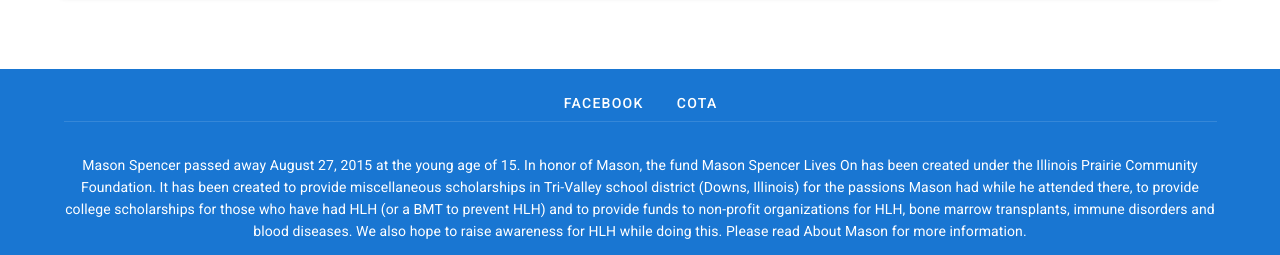
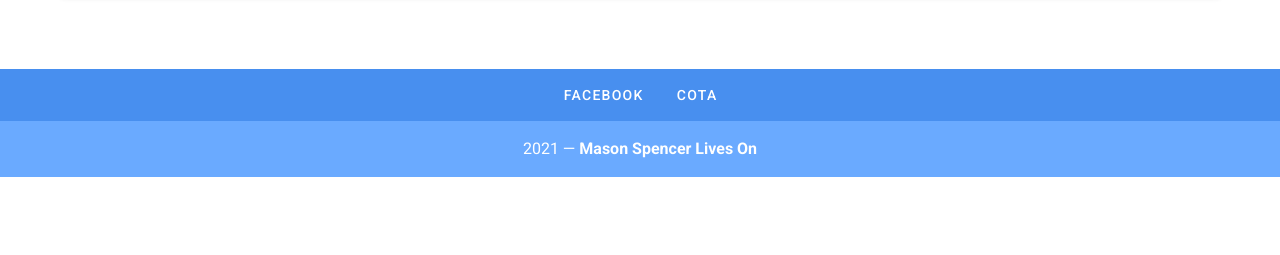
Before and after one commit to austinbspencer/masonspencerliveson, a Vue app: page / in a window 1280 px wide. Shown: the part 8860-9115 px from the top of the page. After the commit the page ends 9037 px from the top, so only its background shows below. Built offline with nearby package versions, Linux system fonts and the light colour scheme.

Commit message:
update app footer to remove large text

```diff
--- a/src/components/AppFooter.vue
+++ b/src/components/AppFooter.vue
@@ -1,46 +1,34 @@
 <template>
   <div>
     <v-footer
+      color="primary lighten-1"
       app
+      absolute
       dark
       padless
-      absolute
-      color="primary"
     >
-      <v-container>
-        <v-row justify="center">
-          <v-card
-            flat
-            tile
-            class="primary white--text text-center"
+      <v-row
+        justify="center"
+        no-gutters
       >
-            <v-card-text>
         <v-btn
-                v-for="link,i in links"
-                :key="i"
-                class="white--text"
+          v-for="link in links"
+          :key="link"
+          color="white"
           :href="link.url"
           text
+          rounded
+          class="my-2"
         >
-                <!-- <v-icon size="24px">
-              {{ link.icon }}
-            </v-icon> -->
-                {{link.title}}
+          {{ link.title }}
         </v-btn>
-              <v-divider></v-divider>
-            </v-card-text>
-            <v-card-text class="white--text">
-              Mason Spencer passed away August 27, 2015 at the young age of 15. In honor of Mason, the fund Mason Spencer Lives On has been created under the Illinois Prairie Community Foundation. It has been created to provide miscellaneous scholarships in Tri-Valley school district (Downs, Illinois) for the passions Mason had while he attended there, to provide college scholarships for those who have had HLH (or a BMT to prevent HLH) and to provide funds to non-profit organizations for HLH, bone marrow transplants, immune disorders and blood diseases. We also hope to raise awareness for HLH while doing this. Please read About Mason for more information.
-            </v-card-text>
-
-            <!-- <v-divider></v-divider>
-
-        <v-card-text class="white--text">
-          {{ new Date().getFullYear() }} — <strong>Vuetify</strong>
-        </v-card-text> -->
-          </v-card>
+        <v-col
+          class="primary lighten-2 py-4 text-center white--text"
+          cols="12"
+        >
+          {{ new Date().getFullYear() }} — <strong>Mason Spencer Lives On</strong>
+        </v-col>
       </v-row>
-      </v-container>
     </v-footer>
   </div>
 </template>
```
Lines whose indentation alone changed are shown as unchanged.
